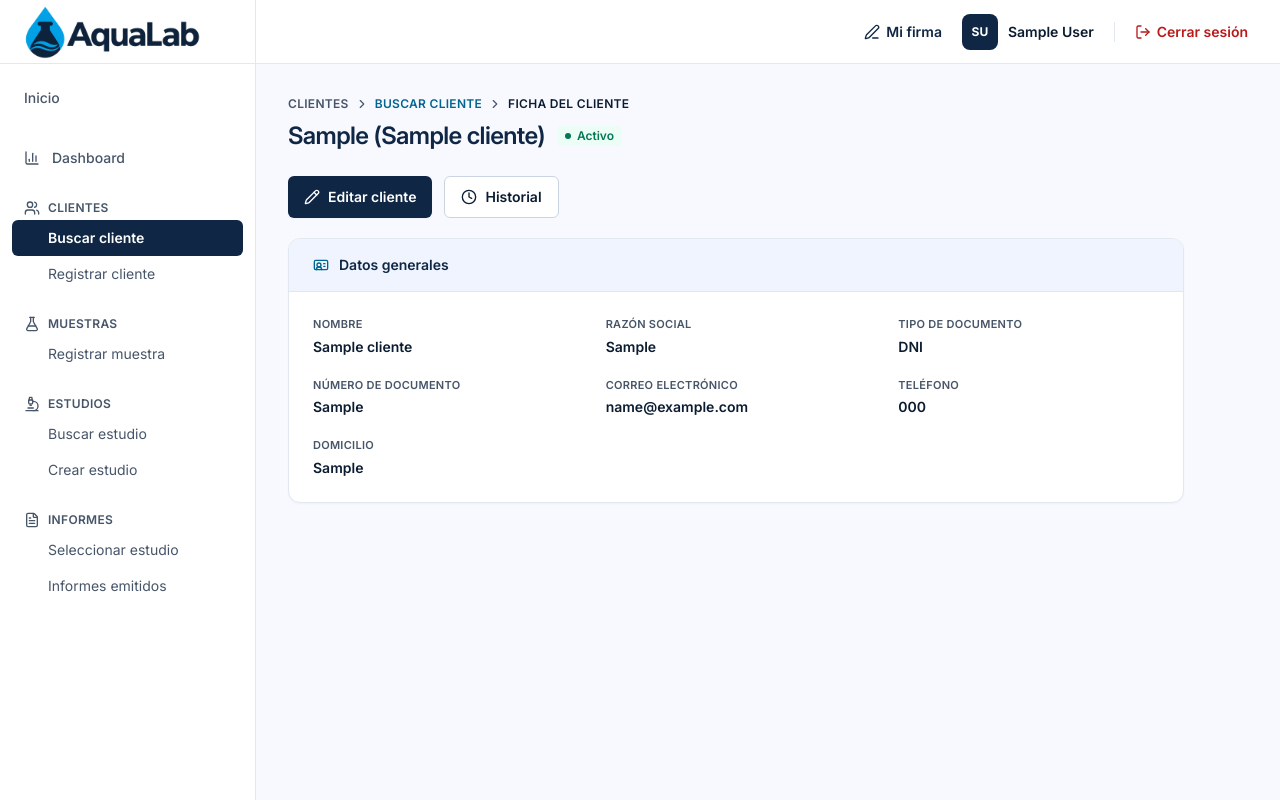
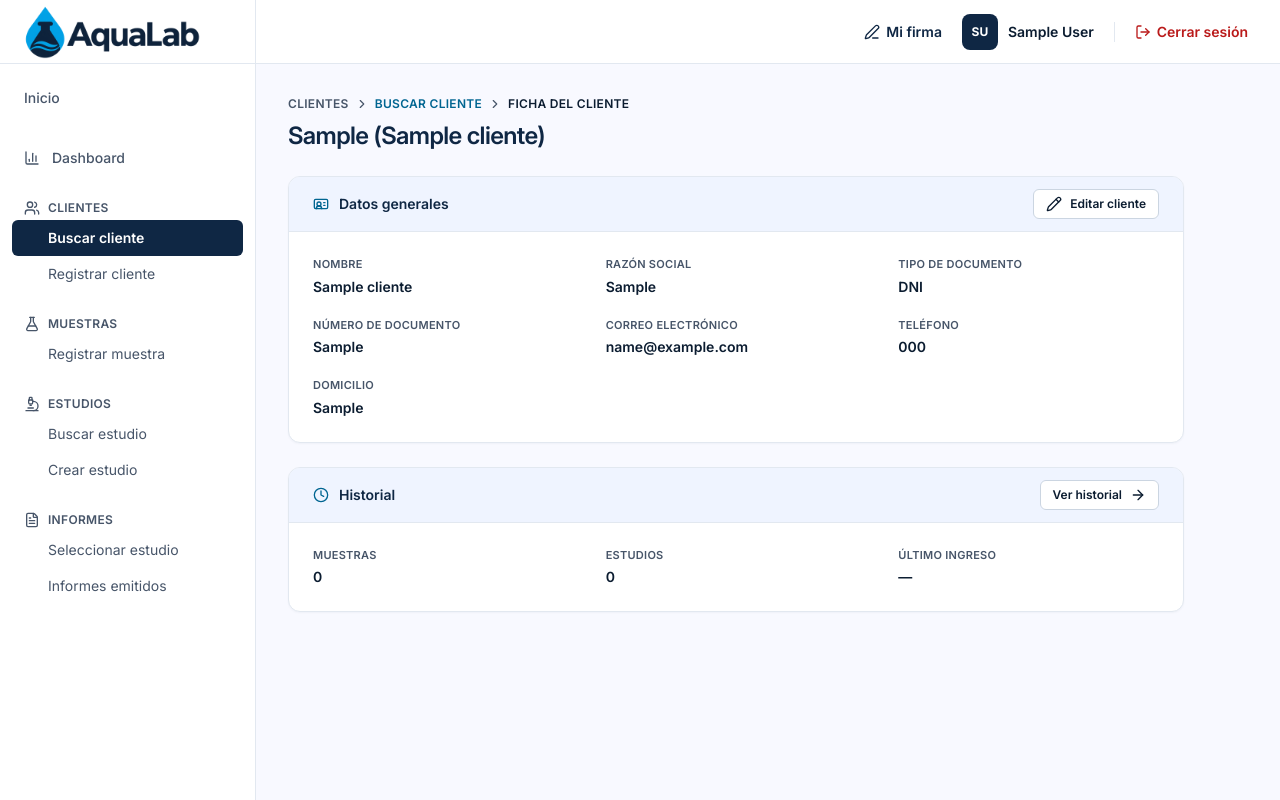
Before and after one commit to juampajuan/AquaLab, a Django app: page /clientes/1/ in a window 1280 px wide. Run offline with Django 5.2, Linux system fonts and the light colour scheme; a user stored in the database is signed in; tables that the repository leaves empty hold one stand-in row (values such as "Sample post"); data that the repository does not hold is empty; style sheets or scripts are compiled from the project's sources.

Commit message:
feat(clientes): SCRUM-82 – editar en los datos, resumen del historial y sin etiqueta «Activo»

```diff
--- a/clientes/templates/clientes/detalle.html
+++ b/clientes/templates/clientes/detalle.html
@@ -4,28 +4,22 @@
 
 {% block encabezado %}
   {% url 'clientes:buscar' as url_buscar %}
-  {% if cliente.activo %}
-    {% include "ui/encabezado.html" with seccion="Clientes" anterior_texto="Buscar cliente" anterior_url=url_buscar miga="Ficha del cliente" titulo=cliente.nombre_completo estado="Activo" estado_tipo="success" %}
-  {% else %}
-    {% include "ui/encabezado.html" with seccion="Clientes" anterior_texto="Buscar cliente" anterior_url=url_buscar miga="Ficha del cliente" titulo=cliente.nombre_completo estado="Inactivo" estado_tipo="neutral" %}
-  {% endif %}
+  {# Sin etiqueta de estado: la ficha de un cliente inactivo no se abre (SCRUM-82). #}
+  {% include "ui/encabezado.html" with seccion="Clientes" anterior_texto="Buscar cliente" anterior_url=url_buscar miga="Ficha del cliente" titulo=cliente.nombre_completo %}
 {% endblock %}
 
 {% block content %}
-  <div class="max-w-4xl">
-    <div class="mb-5 flex flex-wrap gap-3">
-      <a href="{% url 'clientes:editar' cliente.pk %}" class="btn btn-primario">
-        {% include "ui/icono.html" with nombre="pencil" clase="size-4" %} Editar cliente
-      </a>
-      <a href="{% url 'clientes:historial' cliente.pk %}" class="btn btn-secundario">
-        {% include "ui/icono.html" with nombre="clock" clase="size-4" %} Historial
-      </a>
-    </div>
-
+  <div class="max-w-4xl space-y-6">
+    {# Cada acción va en la tarjeta de lo que afecta: editar en los datos, historial en su resumen. #}
     <section class="tarjeta overflow-hidden">
-      <h2 class="flex items-center gap-2.5 border-b border-borde bg-fondo-hundido px-6 py-4 text-sm font-semibold text-marino">
-        {% include "ui/icono.html" with nombre="id-card" clase="size-4 text-cian-texto" %} Datos generales
-      </h2>
+      <div class="flex flex-wrap items-center justify-between gap-3 border-b border-borde bg-fondo-hundido px-6 py-3">
+        <h2 class="flex items-center gap-2.5 text-sm font-semibold text-marino">
+          {% include "ui/icono.html" with nombre="id-card" clase="size-4 text-cian-texto" %} Datos generales
+        </h2>
+        <a href="{% url 'clientes:editar' cliente.pk %}" class="btn btn-secundario btn-chico">
+          {% include "ui/icono.html" with nombre="pencil" clase="size-4" %} Editar cliente
+        </a>
+      </div>
       <dl class="resumen p-6 sm:grid-cols-3">
         {% include "ui/dato.html" with etiqueta="Nombre" valor=cliente.nombre %}
         {% include "ui/dato.html" with etiqueta="Razón social" valor=cliente.razon_social %}
@@ -36,5 +30,21 @@
         {% include "ui/dato.html" with etiqueta="Domicilio" valor=cliente.domicilio clase="sm:col-span-3" %}
       </dl>
     </section>
+
+    <section class="tarjeta overflow-hidden">
+      <div class="flex flex-wrap items-center justify-between gap-3 border-b border-borde bg-fondo-hundido px-6 py-3">
+        <h2 class="flex items-center gap-2.5 text-sm font-semibold text-marino">
+          {% include "ui/icono.html" with nombre="clock" clase="size-4 text-cian-texto" %} Historial
+        </h2>
+        <a href="{% url 'clientes:historial' cliente.pk %}" class="btn btn-secundario btn-chico">
+          Ver historial {% include "ui/icono.html" with nombre="arrow-right" clase="size-4" %}
+        </a>
+      </div>
+      <dl class="resumen p-6 sm:grid-cols-3" data-componente="resumen-historial">
+        {% include "ui/dato.html" with etiqueta="Muestras" valor=resumen.muestras %}
+        {% include "ui/dato.html" with etiqueta="Estudios" valor=resumen.estudios %}
+        {% include "ui/dato.html" with etiqueta="Último ingreso" valor=resumen.ultimo_ingreso|date:"d/m/Y" %}
+      </dl>
+    </section>
   </div>
 {% endblock %}
--- a/clientes/views.py
+++ b/clientes/views.py
@@ -2,7 +2,7 @@ from django.contrib import messages
 from django.core.exceptions import ValidationError
 from django.core.paginator import Paginator
 from django.db import DatabaseError, IntegrityError, transaction
-from django.db.models import Q
+from django.db.models import Count, Max, Q
 from django.shortcuts import get_object_or_404, redirect, render
 from django.urls import reverse
 from django.views.decorators.http import require_GET
@@ -209,7 +209,12 @@ def detalle(request, pk):
     if not cliente.activo:
         messages.warning(request, MENSAJE_NO_DISPONIBLE)
         return redirect("clientes:buscar")
-    return render(request, "clientes/detalle.html", {"cliente": cliente})
+    resumen = cliente.muestras.aggregate(
+        muestras=Count("pk", distinct=True),
+        estudios=Count("estudios", distinct=True),
+        ultimo_ingreso=Max("fecha_ingreso"),
+    )
+    return render(request, "clientes/detalle.html", {"cliente": cliente, "resumen": resumen})
 
 
 @require_GET
```
Also changed, not shown: clientes/tests/test_diseno.py (+3 -13 lines), clientes/tests/test_historial.py (+3 -1 lines), clientes/tests/test_registro.py (+0 -1 lines).
